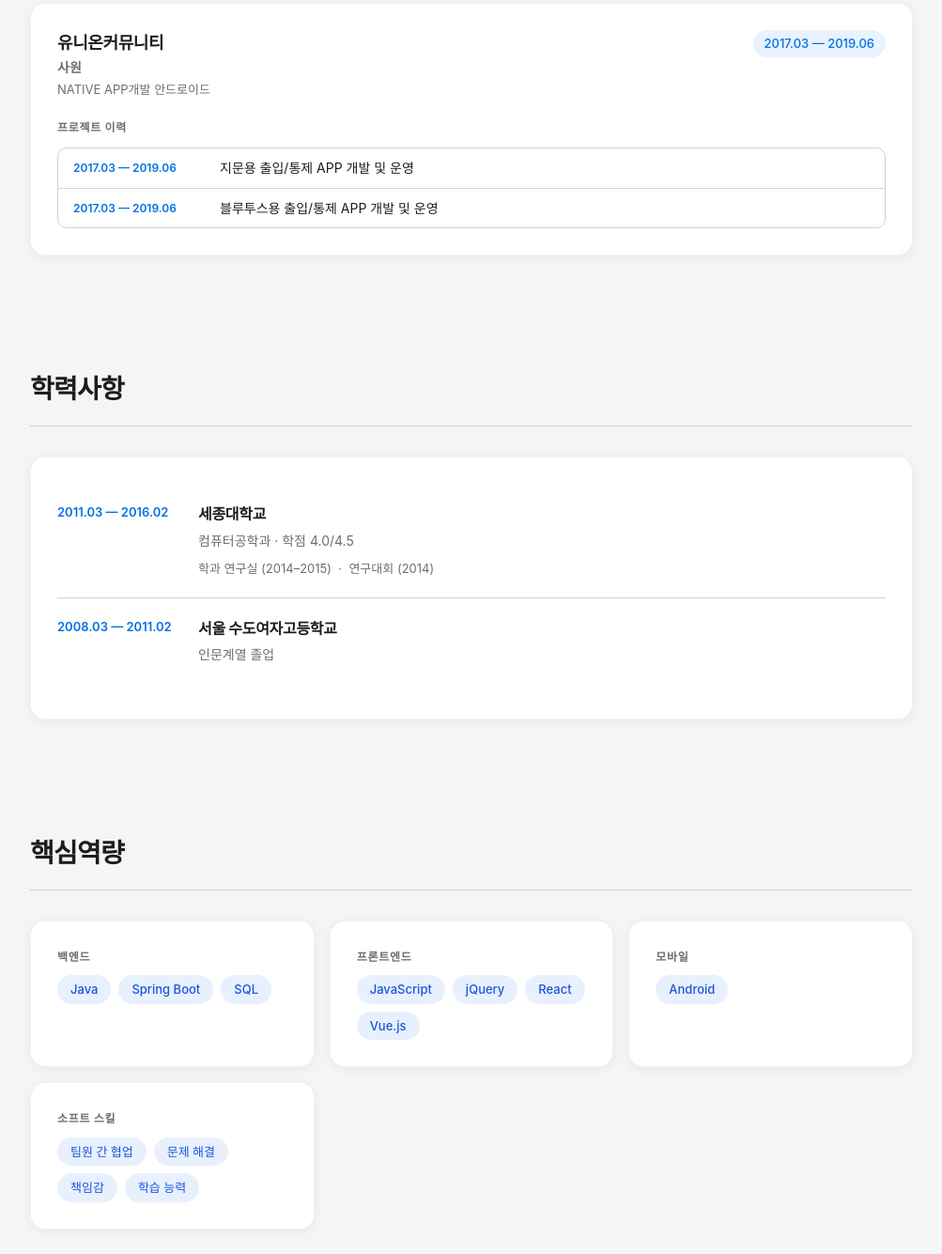
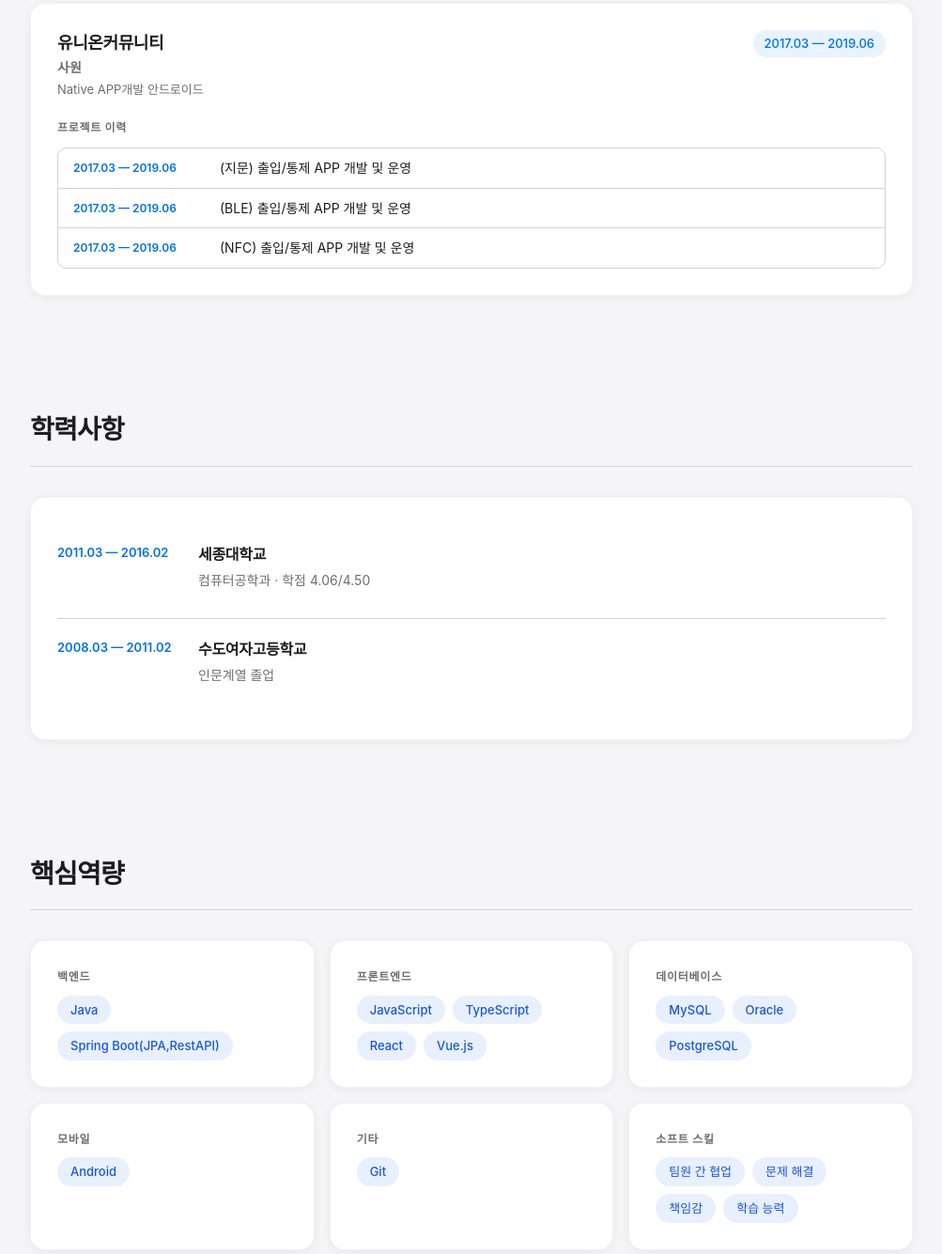
Before and after one commit to bangheejoo/resum, a plain HTML site: page index.html in a window 1280 px wide. Shown: the part 1729-3064 px from the top of the page at 94% size, without its empty margins (138-1141 px from the left). Drawn offline with Linux system fonts and the light colour scheme; a web font is replaced by a local one.

Commit message:
내용부분수정

```diff
--- a/index.html
+++ b/index.html
@@ -98,7 +98,7 @@
           <div class="project-list">
             <div class="project-list-item">
               <span class="project-list-period">2025.04 — 2026.03</span>
-              <span class="project-list-name">하나은행 하나원큐 모바일 APP 리뉴얼</span>
+              <span class="project-list-name">하나은행 First 하나원큐 재구축</span>
             </div>
             <div class="project-list-item">
               <span class="project-list-period">2025.01 — 2025.03</span>
@@ -157,7 +157,7 @@
             <div>
               <div class="timeline-company">유니온커뮤니티</div>
               <div class="timeline-role">사원</div>
-              <div class="timeline-dept">NATIVE APP개발 안드로이드</div>
+              <div class="timeline-dept">Native APP개발 안드로이드</div>
             </div>
             <span class="timeline-period">2017.03 — 2019.06</span>
           </div>
@@ -166,11 +166,15 @@
           <div class="project-list">
             <div class="project-list-item">
               <span class="project-list-period">2017.03 — 2019.06</span>
-              <span class="project-list-name">지문용 출입/통제 APP 개발 및 운영</span>
+              <span class="project-list-name">(지문) 출입/통제 APP 개발 및 운영</span>
             </div>
             <div class="project-list-item">
               <span class="project-list-period">2017.03 — 2019.06</span>
-              <span class="project-list-name">블루투스용 출입/통제 APP 개발 및 운영</span>
+              <span class="project-list-name">(BLE) 출입/통제 APP 개발 및 운영</span>
+            </div>
+            <div class="project-list-item">
+              <span class="project-list-period">2017.03 — 2019.06</span>
+              <span class="project-list-name">(NFC) 출입/통제 APP 개발 및 운영</span>
             </div>
           </div>
         </div>
@@ -186,16 +190,13 @@
           <div class="edu-period">2011.03 — 2016.02</div>
           <div>
             <div class="edu-name">세종대학교</div>
-            <div class="edu-dept">컴퓨터공학과 · 학점 4.0/4.5</div>
-            <div class="edu-detail">
-              학과 연구실 (2014–2015) &nbsp;·&nbsp; 연구대회 (2014)
-            </div>
+            <div class="edu-dept">컴퓨터공학과 · 학점 4.06/4.50</div>
           </div>
         </div>
         <div class="edu-item">
           <div class="edu-period">2008.03 — 2011.02</div>
           <div>
-            <div class="edu-name">서울 수도여자고등학교</div>
+            <div class="edu-name">수도여자고등학교</div>
             <div class="edu-dept">인문계열 졸업</div>
           </div>
         </div>
@@ -211,8 +212,7 @@
           <div class="skill-label">백엔드</div>
           <div class="skill-tags">
             <span class="skill-tag">Java</span>
-            <span class="skill-tag">Spring Boot</span>
-            <span class="skill-tag">SQL</span>
+            <span class="skill-tag">Spring Boot(JPA,RestAPI)</span>
           </div>
         </div>
 
@@ -220,9 +220,18 @@
           <div class="skill-label">프론트엔드</div>
           <div class="skill-tags">
             <span class="skill-tag">JavaScript</span>
-            <span class="skill-tag">jQuery</span>
+            <span class="skill-tag">TypeScript</span>
             <span class="skill-tag">React</span>
             <span class="skill-tag">Vue.js</span>
+          </div>
+        </div>
+
+        <div class="card fade-in">
+          <div class="skill-label">데이터베이스</div>
+          <div class="skill-tags">
+            <span class="skill-tag">MySQL</span>
+            <span class="skill-tag">Oracle</span>
+            <span class="skill-tag">PostgreSQL</span>
           </div>
         </div>
 
@@ -230,6 +239,13 @@
           <div class="skill-label">모바일</div>
           <div class="skill-tags">
             <span class="skill-tag">Android</span>
+          </div>
+        </div>
+
+        <div class="card fade-in">
+          <div class="skill-label">기타</div>
+          <div class="skill-tags">
+            <span class="skill-tag">Git</span>
           </div>
         </div>
 
```
Also changed, not shown: 1 other file.
